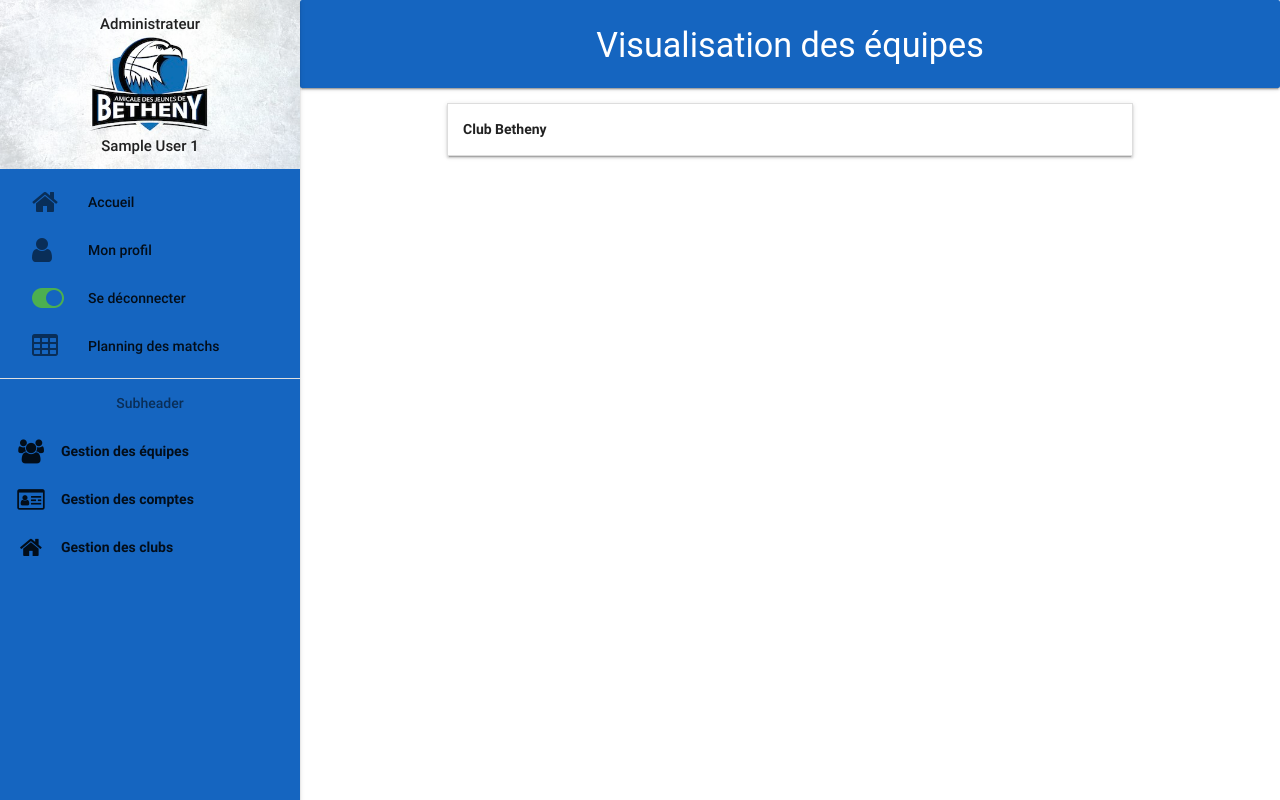
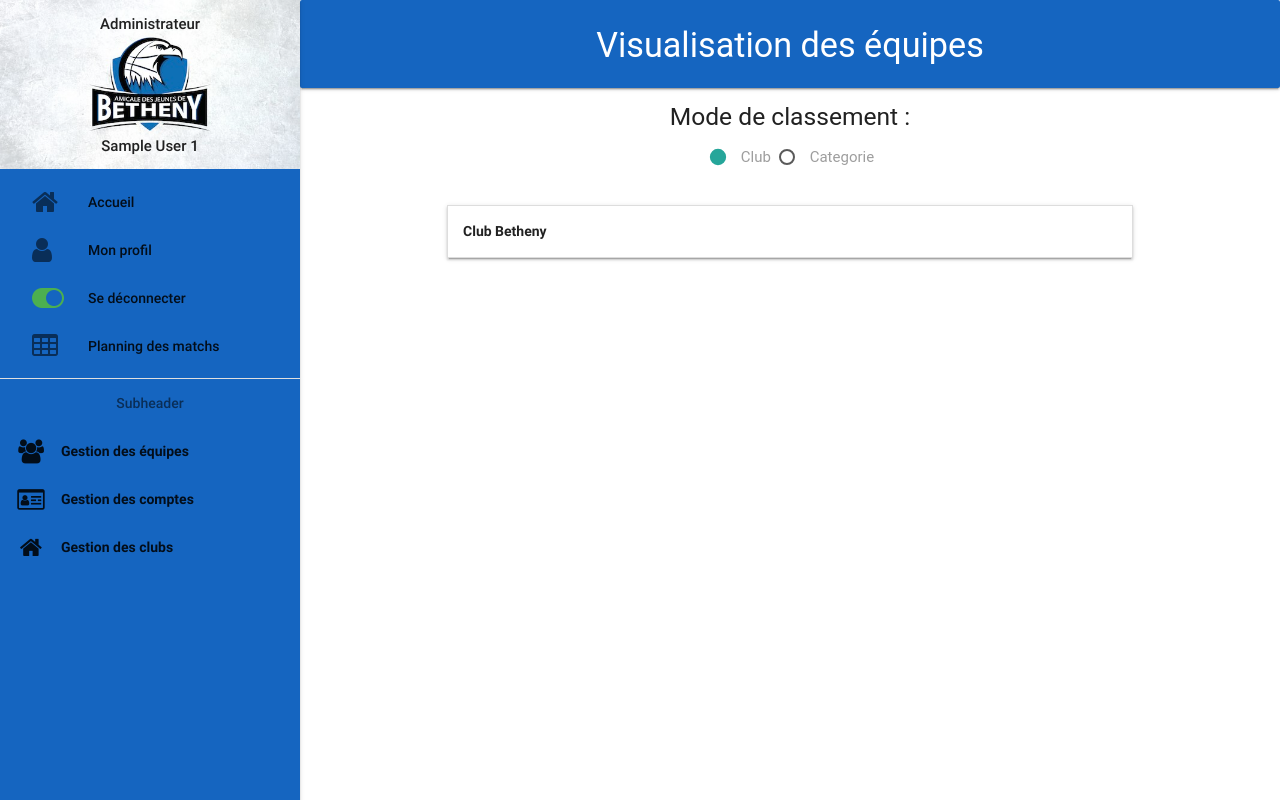
Before and after one commit to Choucapic/ProjetS3, a PHP site: page /seeEquipe.php in a window 1280 px wide. Run offline with PHP 8.4, Linux system fonts and the light colour scheme; the visitor is signed in with stand-in values (Sample User, id 1); data comes from the database, SQL or seed files in the repository; tables that the repository leaves empty hold one stand-in row (values such as "Sample post"); some libraries are stand-ins or nearby versions; some web fonts are replaced.

Commit message:
- Ajout d'une fonctionnalité de classement d'équipe soit par Club, soit par Catégorie

```diff
--- a/public_html/seeEquipe.php
+++ b/public_html/seeEquipe.php
@@ -22,7 +22,7 @@ SQL
       $clubs[] = $object ;
     }
 
-$HTML = '<ul class="collapsible" data-collapsible="expandable">';
+$HTML = '<ul id="clubClassement" class="collapsible" data-collapsible="expandable">';
     foreach ($clubs as $club) {
       $HTML .= '<li>
         <div class="collapsible-header waves-effect"> Club
@@ -49,8 +49,70 @@ SQL
     }
     $HTML .= '</ul>';
 
+		// For categories
+		$stmt = myPDO::getInstance()->prepare(<<<SQL
+						SELECT idCat
+						FROM categorie
+SQL
+);
+		$stmt->execute(array()) ;
+		$clubs = array();
+		while (($object = $stmt->fetch()) !== false) {
+			$categories[] = $object ;
+		}
+
+$HTML .= '<ul id="categorieClassement" class="collapsible" data-collapsible="expandable" hidden>';
+		foreach ($categories as $categorie) {
+			$HTML .= '<li>
+				<div class="collapsible-header waves-effect"> Categorie
+				'. $categorie['idCat'] .'
+				</div>
+				<div class="collapsible-body blue darken-2">';
+			// For Equipes en fonction des categories
+			$stmt = myPDO::getInstance()->prepare(<<<SQL
+							SELECT equipe.idEquipe, idCat, nom, prnm
+							FROM equipe, membre
+							WHERE equipe.idCat = '{$categorie['idCat']}'
+							AND equipe.idCoach = membre.idMembre
+SQL
+);
+			$stmt->execute(array()) ;
+			$equipes = array();
+			while (($object = $stmt->fetch()) !== false) {
+				$equipes[] = $object ;
+			}
+			foreach ($equipes as $equipe) {
+			$HTML .= '<p> Equipe : '.  $club['nom'] . ' - ' . $equipe['idCat'] . ' || Coach : '. $equipe['nom'] . ' ' . $equipe['prnm'] .'</p> <hr>';
+			}
+		$HTML .= "</div> </li>";
+		}
+		$HTML .= '</ul>';
+
     $page->appendContent(<<<HTML
     <div class="container">
+		<div class="row center">
+		<h5> Mode de classement : </h5>
+    <p>
+      <input name="group1" type="radio" id="club" value="club" checked/>
+      <label for="club">Club</label>
+
+      <input name="group1" type="radio" id="categorie" value="categorie" />
+      <label for="categorie">Categorie</label>
+    </p>
+  </div>
+
+<script>
+$( "input" ).on( "click", function() {
+   if ($( "input:checked" ).val() == "club") {
+		 $("#categorieClassement").prop('hidden', true);
+		 $("#clubClassement").prop('hidden', false);
+	 } else {
+		 $("#categorieClassement").prop('hidden', false);
+		 $("#clubClassement").prop('hidden', true);
+	 }
+});
+</script>
+
     {$HTML}
     </div>
 HTML
```
